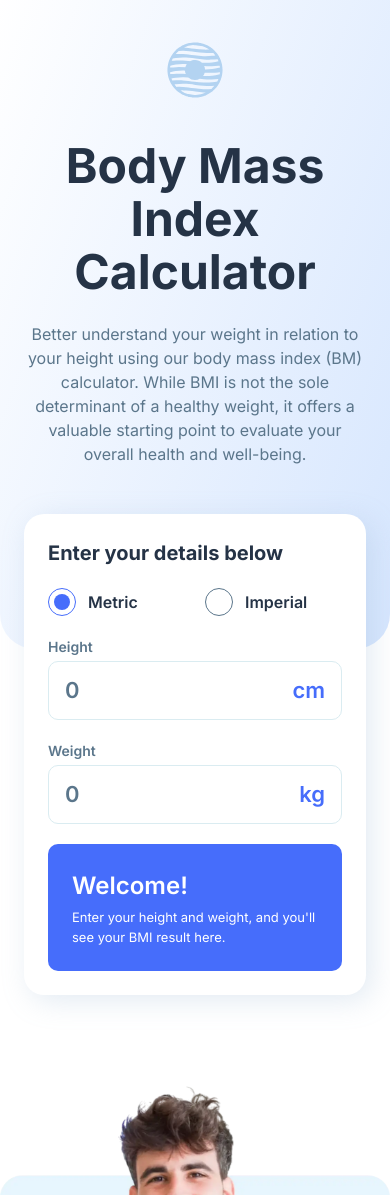
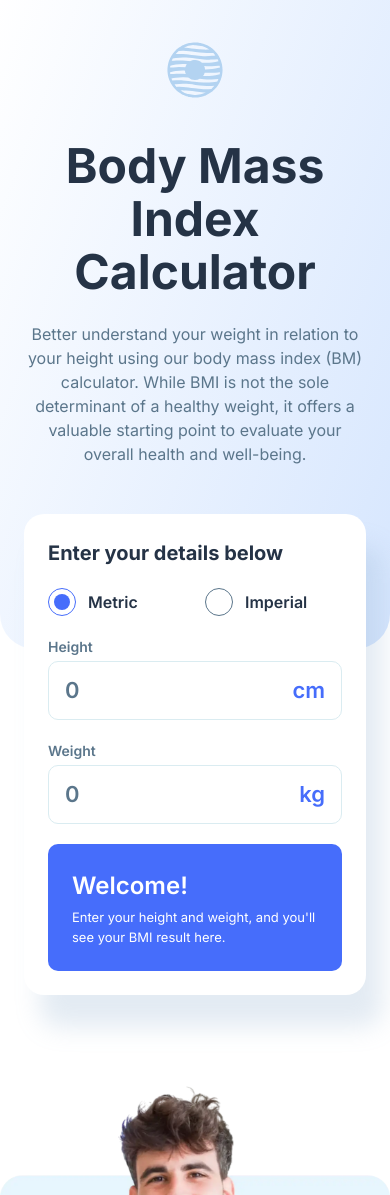
Before and after one commit to thelouisgram/body-mass-index-calculator, a React (Vite) app: page / in a window 390 px wide. Shown: the top 1195 px of the page. Built offline with nearby package versions, Linux system fonts and the light colour scheme.

Commit message:
more documentation

```diff
--- a/src/components/Hero/BmiCalculator.tsx
+++ b/src/components/Hero/BmiCalculator.tsx
@@ -36,7 +36,7 @@ const BmiCalculator: React.FC = () => {
   return (
     // Parent Container
     <div
-      className={`ss:w-[525px] ss:mx-auto md:mx-0 h-auto bg-white rounded-[20px] shadow text-blue`}
+      className={`ss:w-[525px] ss:mx-auto md:mx-0 h-auto bg-white rounded-[20px] hero-shadow text-blue`}
     >
       <div className="p-4 xs:p-6 ss:p-7">
         {/* Form Legend */}
--- a/src/index.css
+++ b/src/index.css
@@ -34,7 +34,6 @@
 }
 }
 
-
 .result{
     border-top-left-radius: 10px;
     border-bottom-left-radius: 10px;
@@ -47,6 +46,10 @@ input[type="number"]::-webkit-outer-spin-button {
   margin: 0;
 }
 
+.hero-shadow{
+  box-shadow: 16px 32px 24px rgba(143, 174, 207, 0.25);
+
+}
 .shadow{
  box-shadow: 6px 6px 28px rgba(143, 174, 207, 0.25);
 }
```
